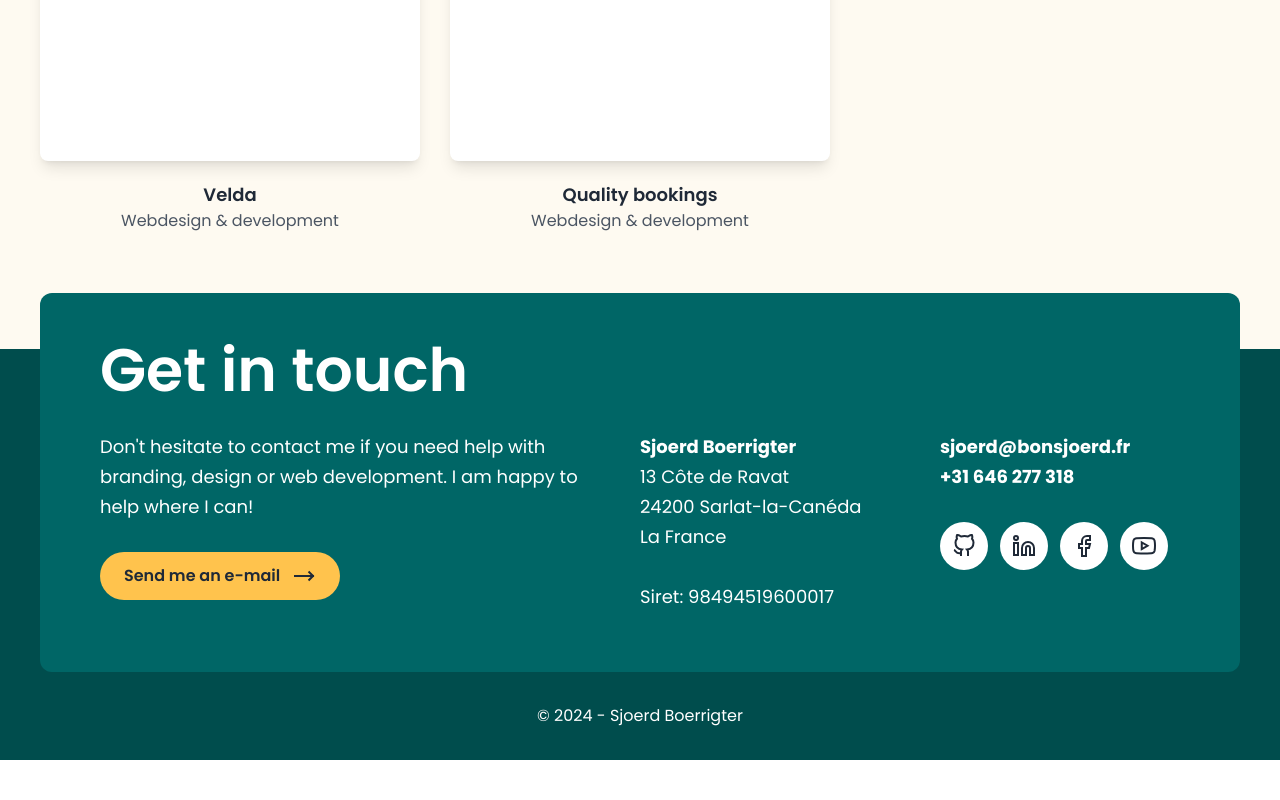
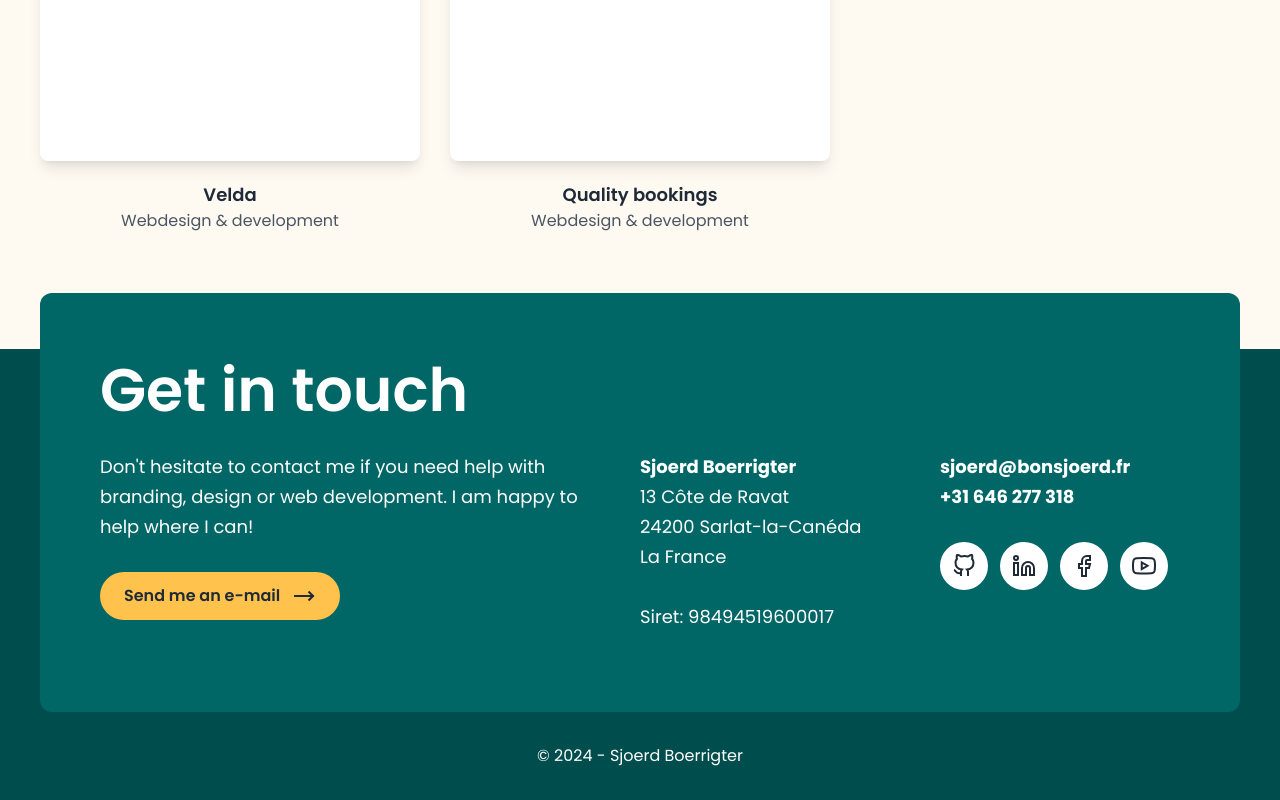
Before and after one commit to sboerrigter/bonsjoerd, a Next.js app: page / in a window 1280 px wide. Shown: the part 4838-5638 px from the top of the page. Before the commit the page ends 5598 px from the top, so only its background shows below. Built offline with nearby package versions, Linux system fonts and the light colour scheme.

Commit message:
Update Footer.js

```diff
--- a/components/Footer.js
+++ b/components/Footer.js
@@ -8,7 +8,7 @@ export default function Footer() {
       <Wrap>
         <div
           id="contact"
-          className="bg-green-600 -mt-15 p-5 pb-10 2xs:p-10 2xs:pb-15 xl:p-15 xl:pt-10 rounded-xl"
+          className="bg-green-600 -mt-15 p-5 pb-10 2xs:p-10 2xs:pb-15 xl:p-15 xl:pb-20 xl:pt-15 rounded-xl"
         >
           <h2 className="text-[50px] leading-tight mb-6 xl:text-[60px] ">
             Get in touch
```
